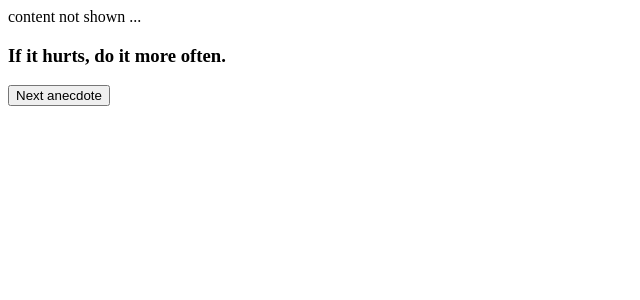
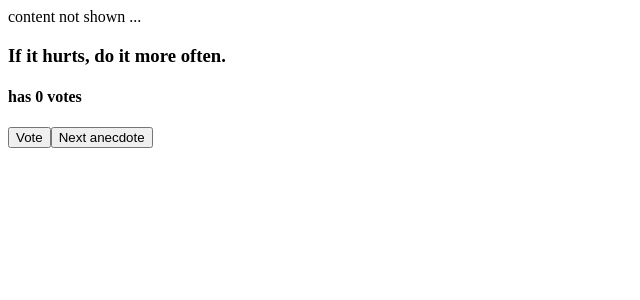
Before and after one commit to amalrajvinoth/fullstackopen, a React (Create React App) app in the folder part1/: page / in a window 1280 px wide. Shown: the top 300 px of the page, without its empty margins (0-640 px from the left). Built offline with nearby package versions, Linux system fonts and the light colour scheme.

Commit message:
1.13*: anecdotes step2

```diff
--- a/part1/src/App.js
+++ b/part1/src/App.js
@@ -15,14 +15,30 @@ const App = () => {
         'The only way to go fast, is to go well.'
     ]
 
+
     const [selected, setSelected] = useState(0)
+    const [votes, setVotes] = useState([0,0,0,0,0,0,0,0,0,0,0])
+    const [vote, setVote] = useState(0)
 
-    const nextAnecdote = () => setSelected(random(0, anecdotes.length))
-    const random = (min, max) => Math.floor(Math.random() * (max - min)) + min;
+    const randomValue = (min, max) => Math.floor(Math.random() * (max - min)) + min;
+
+    const nextAnecdote = () => {
+        const random = randomValue(0, anecdotes.length)
+        setSelected(random)
+        setVote(votes[random])
+    }
+
+    const handleVote = () => {
+        votes[selected] += 1
+        setVote(votes[selected])
+        setVotes(votes)
+    }
 
     return (
         <div>
             <h3>{anecdotes[selected]}</h3>
+            <h4>has {vote} votes </h4>
+            <Button text="Vote" handleClick={handleVote}/>
             <Button text="Next anecdote" handleClick={nextAnecdote}/>
         </div>
 
```
